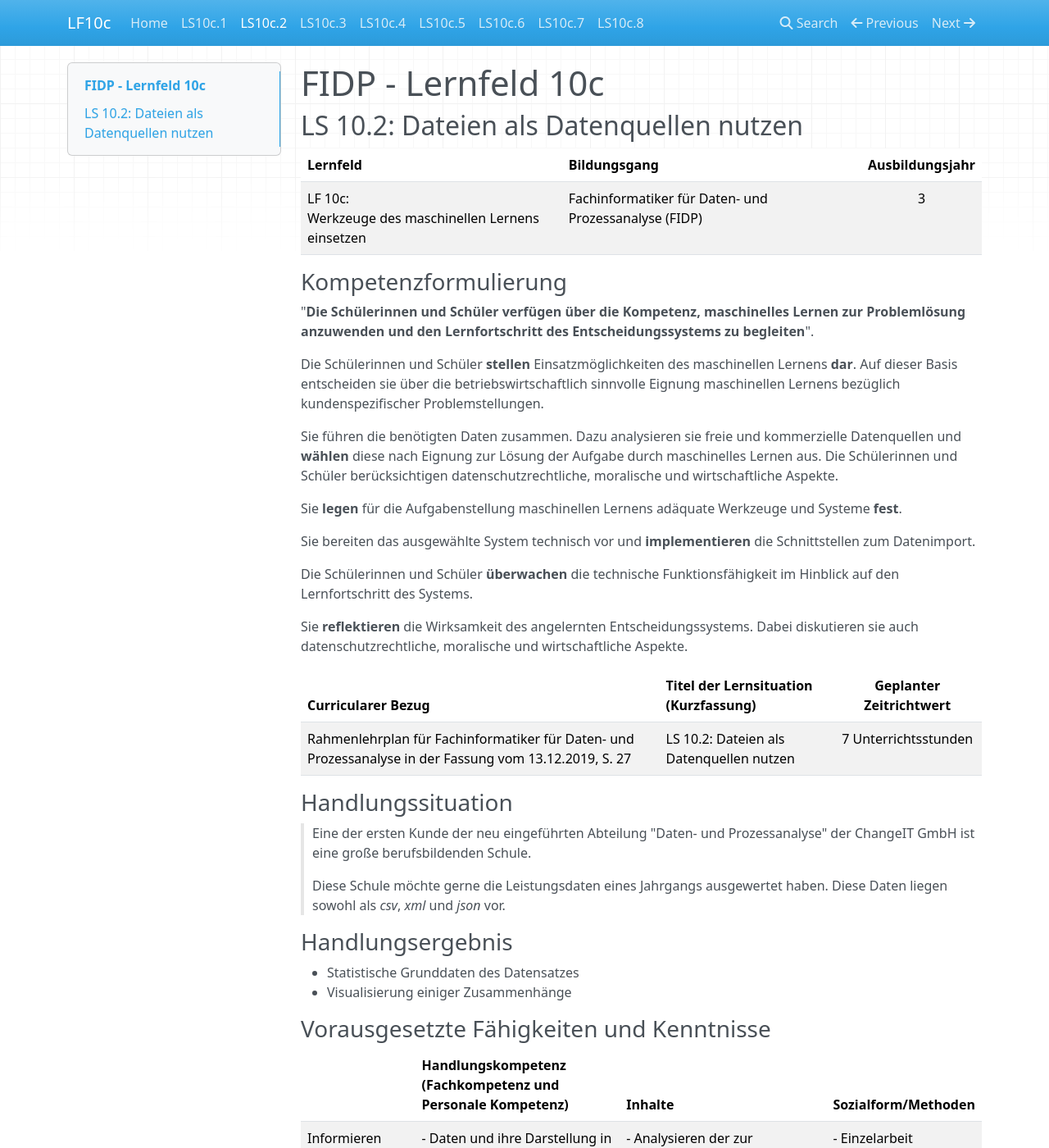
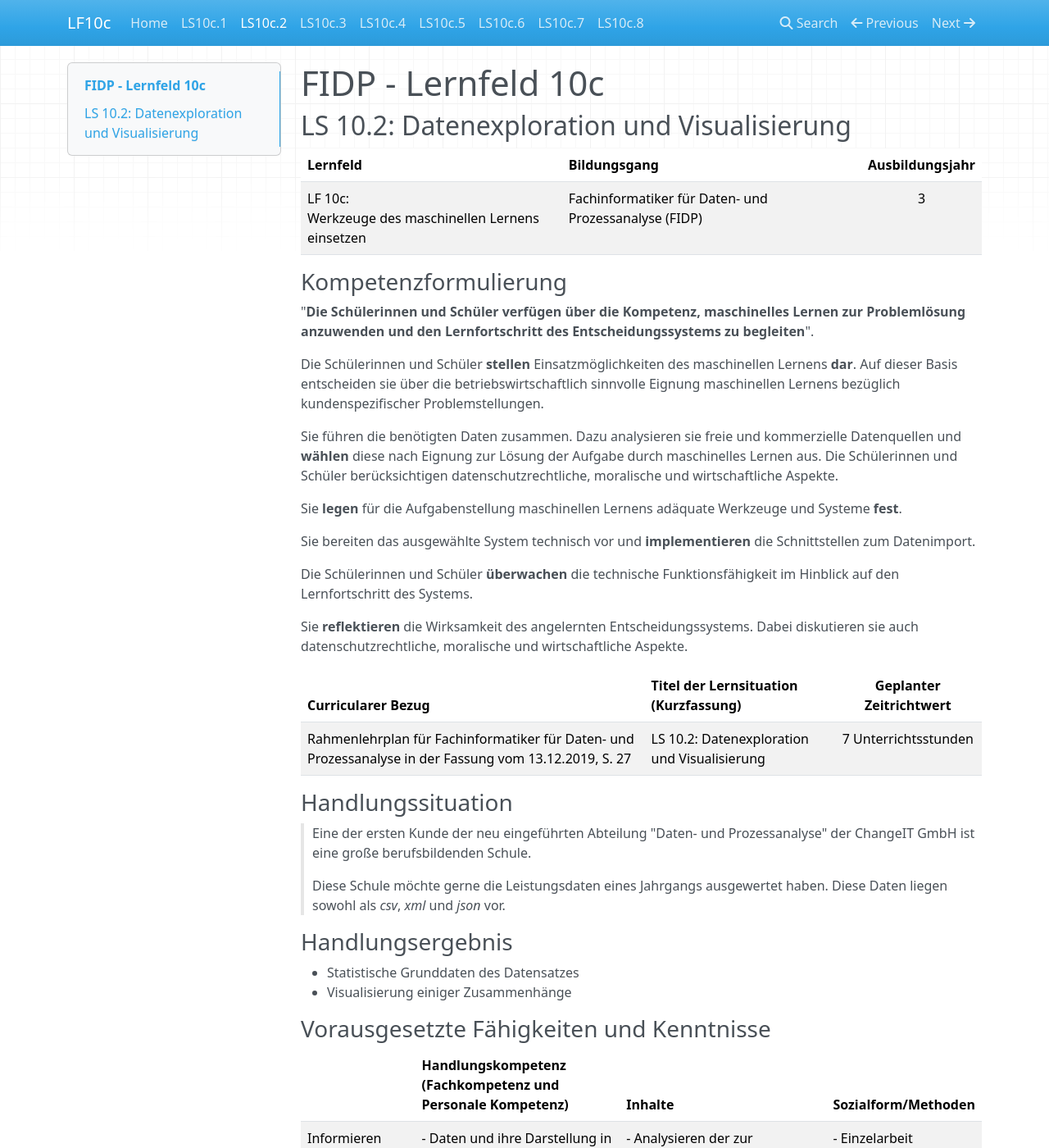
Before and after one commit to jtuttas/datenanalyse, an MkDocs documentation site: the page built from docs/LS2.md, in a window 1280 px wide and 1400 px high. Shown: the whole window at 82% size. Built offline with MkDocs 1.6.1, drawn with Linux system fonts in a browser that asks for light colours; nearby versions of some CDN libraries.

Commit message:
mit Kommentaren

```diff
--- a/docs/LS2.md
+++ b/docs/LS2.md
@@ -1,6 +1,6 @@
 # FIDP - Lernfeld 10c
 
-## LS 10.2: Dateien als Datenquellen nutzen
+## LS 10.2: Datenexploration und Visualisierung
 
 | Lernfeld | Bildungsgang | Ausbildungsjahr |
 | :--- | :--- | :---: |
@@ -32,7 +32,7 @@ sie auch datenschutzrechtliche, moralische und wirtschaftliche Aspekte.
 
 | Curricularer Bezug | Titel der Lernsituation (Kurzfassung) | Geplanter Zeitrichtwert |
 | :--- | :--- | :---: |
-| Rahmenlehrplan für Fachinformatiker für Daten- und Prozessanalyse in der Fassung vom 13.12.2019, S. 27 | LS 10.2: Dateien als Datenquellen nutzen | 7 Unterrichtsstunden |
+| Rahmenlehrplan für Fachinformatiker für Daten- und Prozessanalyse in der Fassung vom 13.12.2019, S. 27 | LS 10.2: Datenexploration und Visualisierung | 7 Unterrichtsstunden |
 
 ### Handlungssituation
 
```
Also changed, not shown: docs/Entscheidungsbaume.md (+36 -0 lines), 1 other file.
